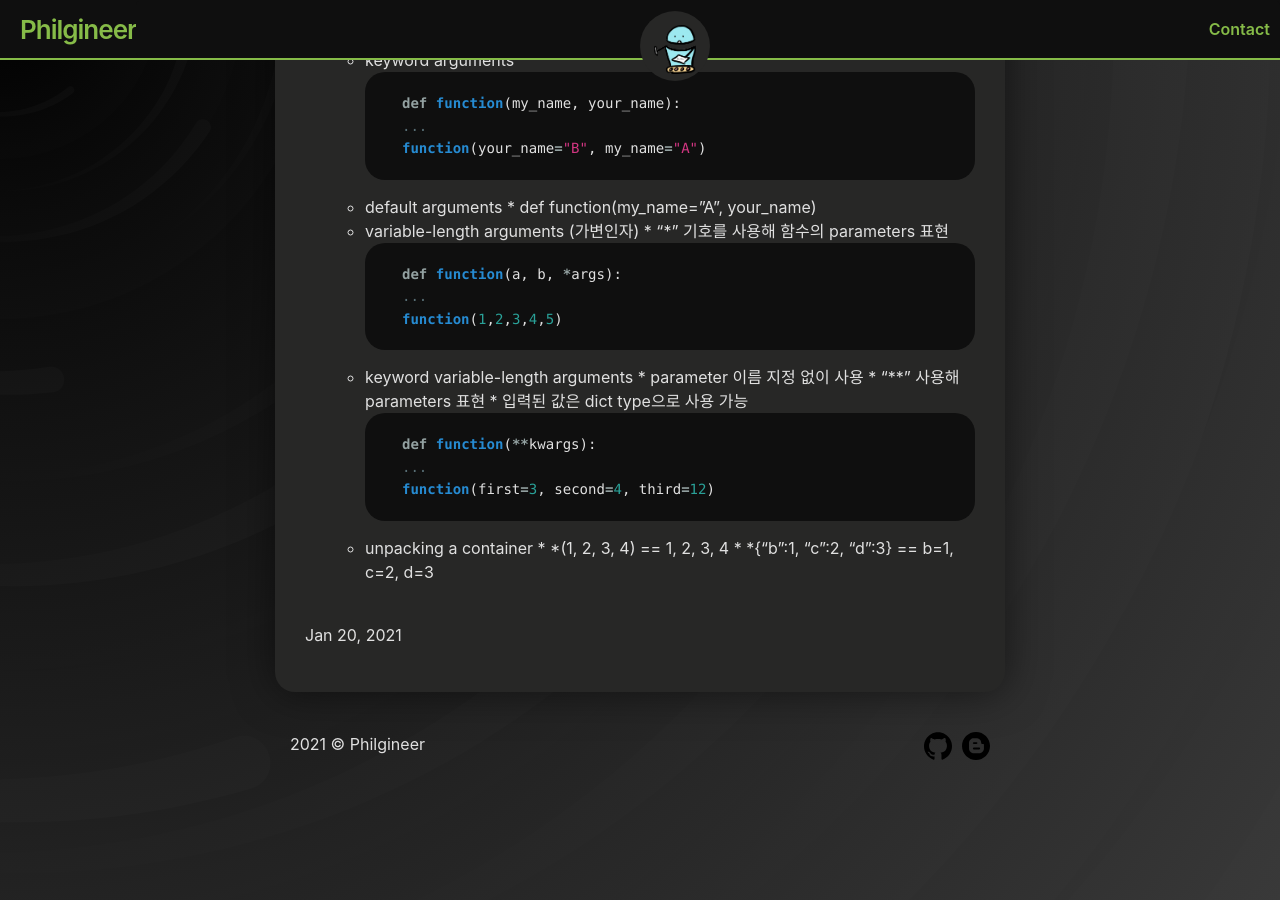
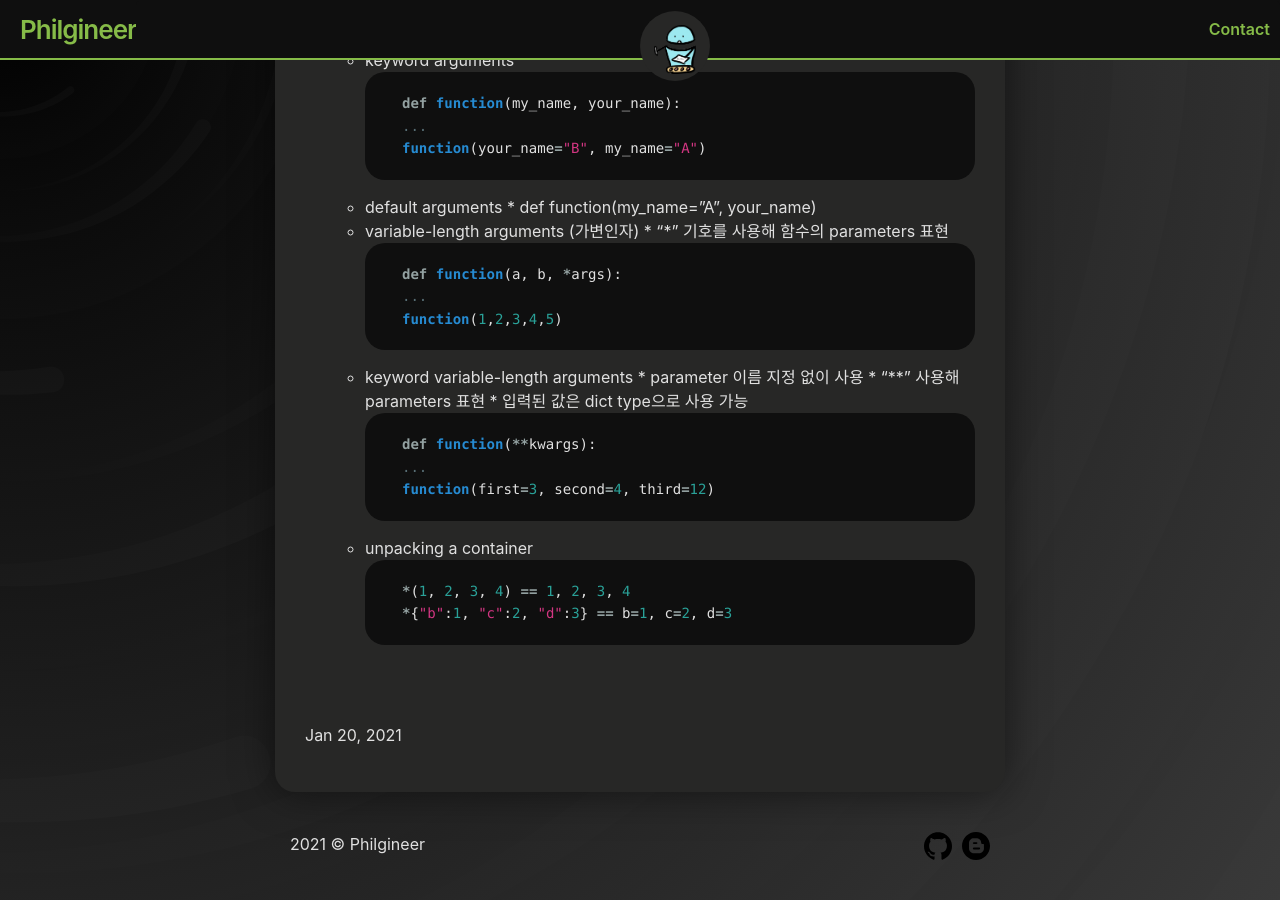
Before and after one commit to philgineer/philgineer.github.io, a Jekyll site: the page built from _posts/2021-01-20-boostcamp_003.md, in a window 1280 px wide and 900 px high, scrolled down 1921 px. Built offline with Jekyll 4.4.1, drawn with Linux system fonts in a browser that asks for light colours.

Commit message:
Update 2021-01-20-boostcamp_003.md

````diff
--- a/_posts/2021-01-20-boostcamp_003.md
+++ b/_posts/2021-01-20-boostcamp_003.md
@@ -107,6 +107,8 @@ tags: [Naver Boostcamp, daily report]
     function(first=3, second=4, third=12)
     ```
     * unpacking a container
-           * \*(1, 2, 3, 4) == 1, 2, 3, 4
-           * \*{"b":1, "c":2, "d":3} == b=1, c=2, d=3
+    ``` python
+    *(1, 2, 3, 4) == 1, 2, 3, 4
+    *{"b":1, "c":2, "d":3} == b=1, c=2, d=3
+    ```
   <br><br>
````
